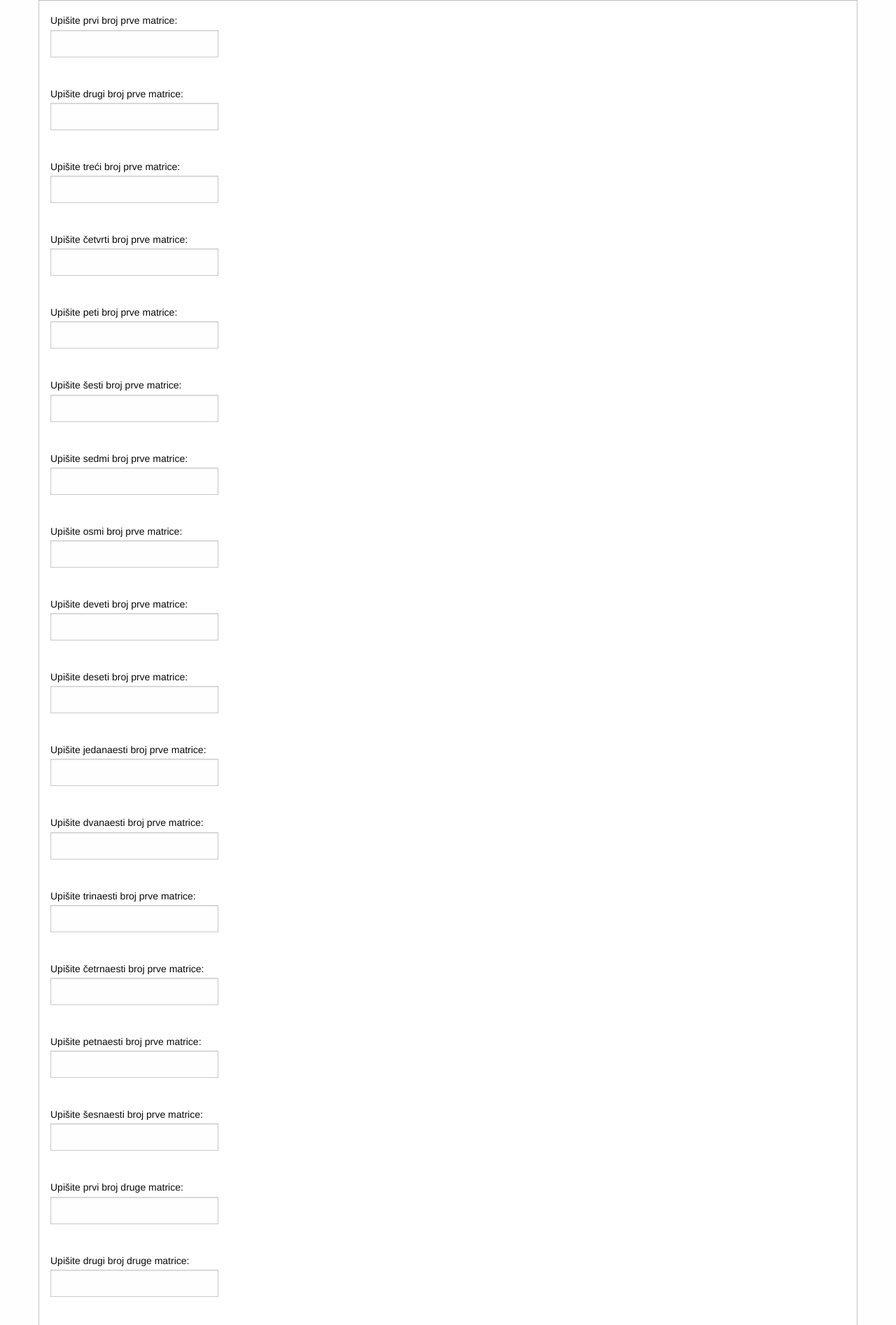
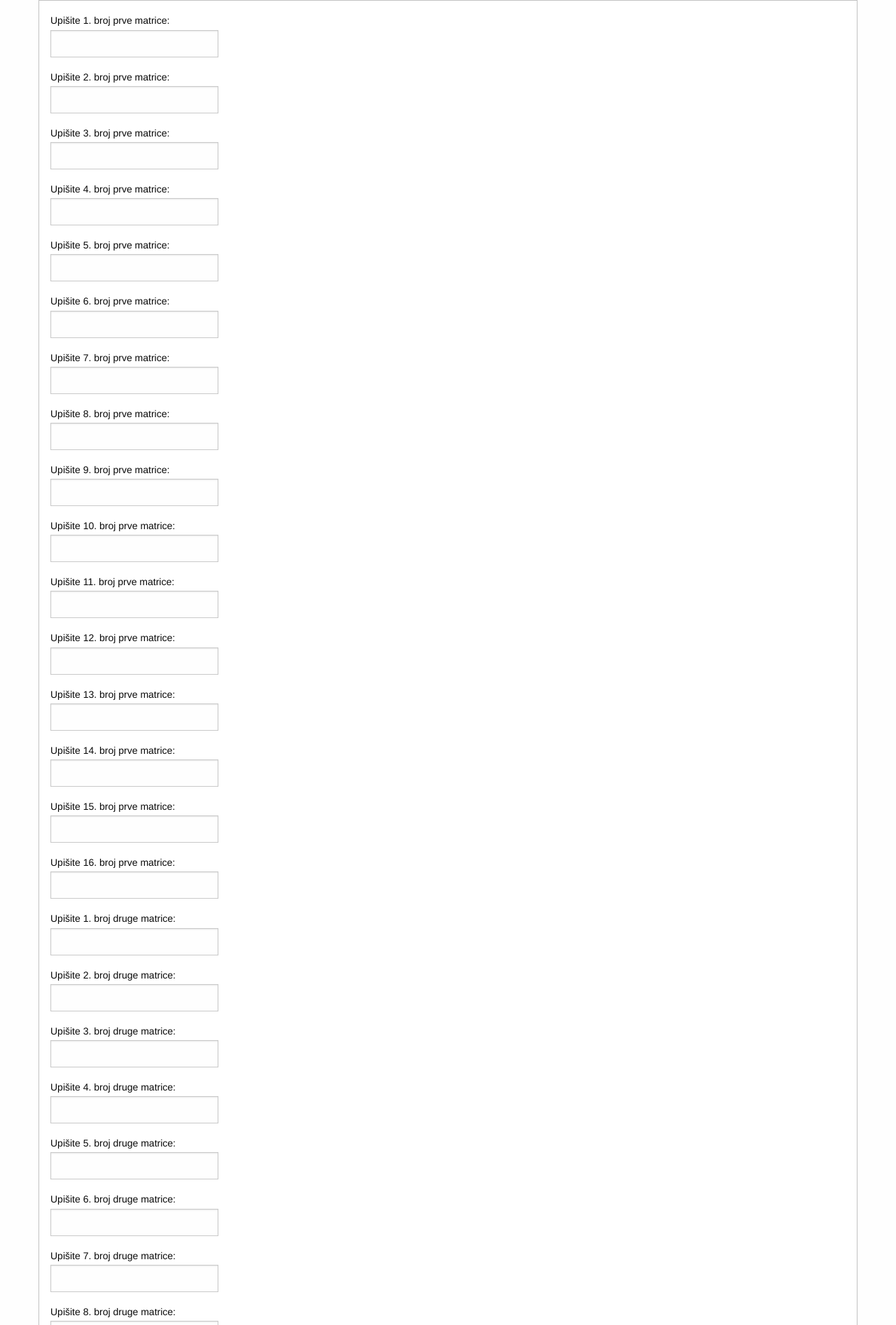
Before and after one commit to spoljodj/Zimskazadaca, a PHP site: page /zadatak4.php in a window 1280 px wide. Shown: the part 54-1947 px from the top of the page at 70% size. Run offline with PHP 8.4, Linux system fonts and the light colour scheme; data that the repository does not hold is empty.

Commit message:
promjenio naredbe za post

```diff
--- a/Zimskazadaca/Predlozak/izbornik.php
+++ b/Zimskazadaca/Predlozak/izbornik.php
@@ -16,6 +16,7 @@
         <li><a href="zadatak3.php">Treći Zadatak</a></li>
         <li><a href="zadatak4.php">Četvrti Zadatak</a></li>
         <li><a href="zadatak5.php">Peti Zadatak</a></li>
+        <li><a href="test.php">Test</a></li>
         </ul>
     </li>
   </div>
--- a/Zimskazadaca/Predlozak/post4.php
+++ b/Zimskazadaca/Predlozak/post4.php
@@ -1,67 +1,12 @@
-<form action="" method="POST">
-      <label for="broj">Upišite prvi broj prve matrice:</label>
-      <input type="number" name="$A[]" id="0"> </br>
-      <label for="broj">Upišite drugi broj prve matrice:</label>
-      <input type="number" name="$A[]" id="1"> </br>
-      <label for="broj">Upišite treći broj prve matrice:</label>
-      <input type="number" name="$A[]" id="2"> </br>
-      <label for="broj">Upišite četvrti broj prve matrice:</label>
-      <input type="number" name="$A[]" id="3"></br>
-      <label for="broj">Upišite peti broj prve matrice:</label>
-      <input type="number" name="$A[]" id="4"></br>
-      <label for="broj">Upišite šesti broj prve matrice:</label>
-      <input type="number" name="$A[]" id="5"></br>
-      <label for="broj">Upišite sedmi broj prve matrice:</label>
-      <input type="number" name="$A[]" id="6"></br>
-      <label for="broj">Upišite osmi broj prve matrice:</label>
-      <input type="number" name="$A[]" id="7"></br>
-      <label for="broj">Upišite deveti broj prve matrice:</label>
-      <input type="number" name="$A[]" id="8"></br>
-      <label for="broj">Upišite deseti broj prve matrice:</label>
-      <input type="number" name="$A[]" id="9"></br>
-      <label for="broj">Upišite jedanaesti broj prve matrice:</label>
-      <input type="number" name="$A[]" id="10"></br>
-      <label for="broj">Upišite dvanaesti broj prve matrice:</label>
-      <input type="number" name="$A[]" id="11"></br>
-      <label for="broj">Upišite trinaesti broj prve matrice:</label>
-      <input type="number" name="$A[]" id="12"></br>
-      <label for="broj">Upišite četrnaesti broj prve matrice:</label>
-      <input type="number" name="$A[]" id="13"></br>
-      <label for="broj">Upišite petnaesti broj prve matrice:</label>
-      <input type="number" name="$A[]" id="14"></br>
-      <label for="broj">Upišite šesnaesti broj prve matrice:</label>
-      <input type="number" name="$A[]" id="15"></br>
-      <label for="broj">Upišite prvi broj druge matrice:</label>
-      <input type="number" name="B[]" id="11"> </br>
-      <label for="broj">Upišite drugi broj druge matrice:</label>
-      <input type="number" name="B[]" id="12"> </br>
-      <label for="broj">Upišite treći broj  drugematrice:</label>
-      <input type="number" name="B[]" id="13"> </br>
-      <label for="broj">Upišite četvrti broj druge matrice:</label>
-      <input type="number" name="B[]" id="14"></br>
-      <label for="broj">Upišite peti broj druge matrice:</label>
-      <input type="number" name="B[]" id="21"></br>
-      <label for="broj">Upišite šesti broj druge matrice:</label>
-      <input type="number" name="B[]" id="22"></br>
-      <label for="broj">Upišite sedmi broj druge matrice:</label>
-      <input type="number" name="B[]" id="23"></br>
-      <label for="broj">Upišite osmi broj druge matrice:</label>
-      <input type="number" name="B[]" id="24"></br>
-      <label for="broj">Upišite deveti broj druge matrice:</label>
-      <input type="number" name="B[]" id="31"></br>
-      <label for="broj">Upišite deseti broj druge matrice:</label>
-      <input type="number" name="B[]" id="32"></br>
-      <label for="broj">Upišite jedanaesti broj druge matrice:</label>
-      <input type="number" name="B[]" id="33"></br>
-      <label for="broj">Upišite dvanaesti broj druge matrice:</label>
-      <input type="number" name="B[]" id="34"></br>
-      <label for="broj">Upišite trinaesti broj druge matrice:</label>
-      <input type="number" name="B[]" id="41"></br>
-      <label for="broj">Upišite četrnaesti broj druge matrice:</label>
-      <input type="number" name="B[]" id="42"></br>
-      <label for="broj">Upišite petnaesti broj druge matrice:</label>
-      <input type="number" name="B[]" id="43"></br>
-      <label for="broj">Upišite šesnaesti broj druge matrice:</label>
-      <input type="number" name="B[]" id="44"></br>
-      <input type="submit" value="Postavi" >
-      </form>
+<?php
+ echo '<form action="" method="POST">';
+for($i=0;$i<16;$i++){
+    echo' <label for="broj">Upišite '. ($i+1) . '. broj prve matrice:</label>
+    <input type="number" name="$A[]" id="0">';
+    }
+    for($j=0;$j<16;$j++){
+        echo' <label for="broj">Upišite '. ($j+1) . '. broj druge matrice:</label>
+        <input type="number" name="B[]" id="0">';
+        }
+   echo '<input type="submit" value="Postavi" >';
+?>
```
Also changed, not shown: Zimskazadaca/test.php (added, +35 -0 lines).
